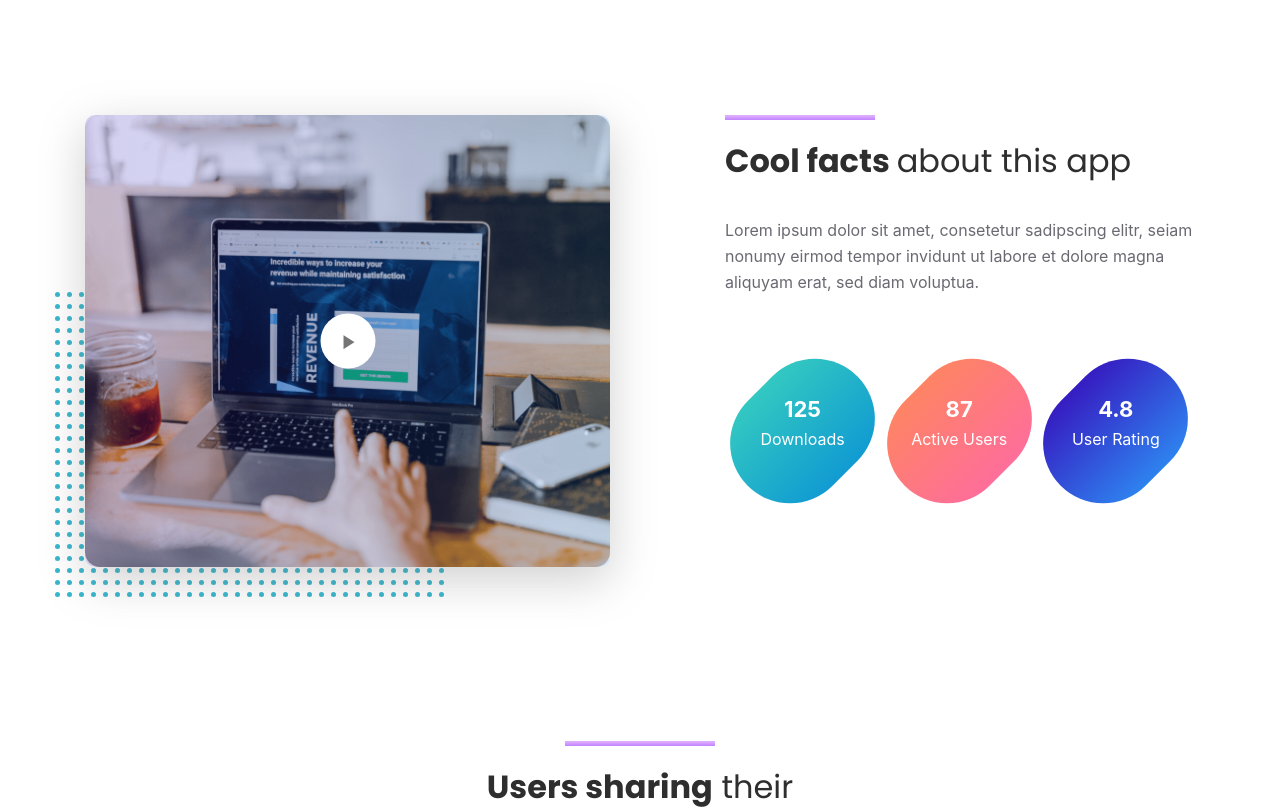
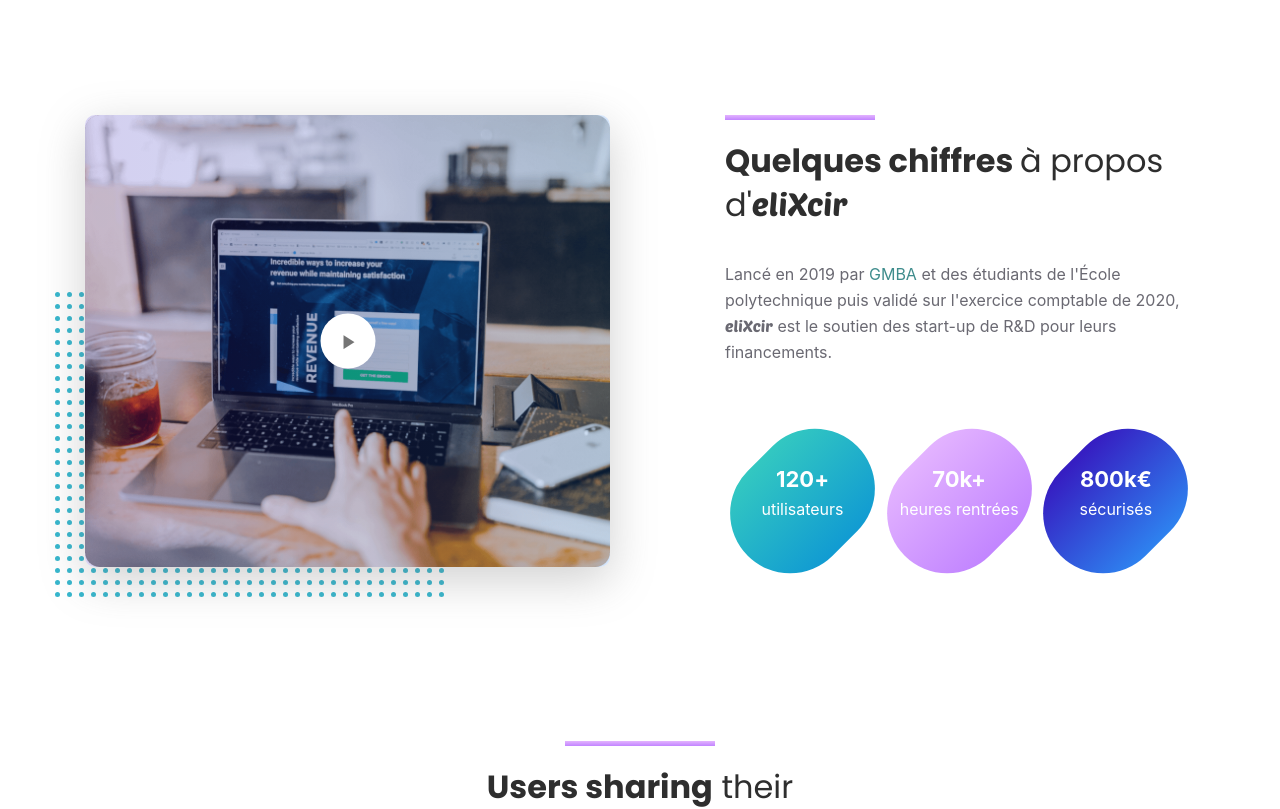
Before and after one commit to romainfd/vue-landing, a Nuxt app: page / in a window 1280 px wide. Shown: the part 3580-4389 px from the top of the page. Built offline with nearby package versions, Linux system fonts and the light colour scheme; what particles.vue would draw is missing.

Commit message:
🖼 TheFacts

```diff
--- a/assets/basic/assets/css/style.css
+++ b/assets/basic/assets/css/style.css
@@ -1094,9 +1094,9 @@
       background: -o-linear-gradient(#33c8c1 0%, #119bd2 100%);
       background: linear-gradient(#33c8c1 0%, #119bd2 100%); }
     .counter-wrapper .single-counter.counter-color-2::before {
-      background: -webkit-linear-gradient(#fe8464 0%, #fe6e9a 100%);
-      background: -o-linear-gradient(#fe8464 0%, #fe6e9a 100%);
-      background: linear-gradient(#fe8464 0%, #fe6e9a 100%); }
+      background: -webkit-linear-gradient(#e3b3ff 0%, #c285ff 100%);
+      background: -o-linear-gradient(#e3b3ff 0%, #c285ff 100%);
+      background: linear-gradient(#e3b3ff 0%, #c285ff 100%); }
     .counter-wrapper .single-counter.counter-color-3::before {
       background: -webkit-linear-gradient(#361cc1 0%, #2e82ef 100%);
       background: -o-linear-gradient(#361cc1 0%, #2e82ef 100%);
--- a/components/TheFacts.vue
+++ b/components/TheFacts.vue
@@ -24,9 +24,7 @@
                 <div class="line" />
                 <h3 class="title" v-html="title" />
               </div> <!-- section title -->
-              <p class="text">
-                {{ content }}
-              </p>
+              <p class="text" v-html="content" />
             </div> <!-- counter content -->
             <div class="row no-gutters">
               <div v-for="(counter, index) in counters" :key="counter.name" class="col-4">
@@ -35,7 +33,7 @@
                   :class="'counter-color-' + (index + 1)"
                 >
                   <div class="counter-items text-center">
-                    <span class="count"><span class="counter">{{ counter.count }}</span>{{ counter.unit }}</span>
+                    <span class="count"><span class="counter">{{ counter.count }}</span>{{ counter.units }}</span>
                     <p class="text">
                       {{ counter.name }}
                     </p>
@@ -59,21 +57,21 @@
   data () {
     return {
       videoPreview: require('~/assets/basic/assets/images/video.png'),
-      videoUrl: 'https://www.youtube.com/watch?v=r44RKWyfcFw',
-      title: 'Cool facts <span>about this app</span>',
-      content: 'Lorem ipsum dolor sit amet, consetetur sadipscing elitr, seiam nonumy eirmod tempor invidunt ut labore et dolore magna aliquyam erat, sed diam voluptua.',
+      videoUrl: 'https://www.youtube.com/watch?v=k9JfhixSqRQ',
+      title: "Quelques chiffres <span>à propos d'</span><span class='logo-font'>eliXcir</span>",
+      content: "Lancé en 2019 par <a href='https://www.gmba-allinial.com/fr/qui-sommes-nous/le-groupe-en-bref'>GMBA</a> et des étudiants de l'École polytechnique puis validé sur l'exercice comptable de 2020, <span class='logo-font'>eliXcir</span> est le soutien des start-up de R&D pour leurs financements.",
       counters: [{
-        count: 125,
-        units: 'K',
-        name: 'Downloads'
+        count: 120,
+        units: '+',
+        name: 'utilisateurs'
       }, {
-        count: 87,
-        units: 'K',
-        name: 'Active Users'
+        count: 70,
+        units: 'k+',
+        name: 'heures rentrées'
       }, {
-        count: 4.8,
-        units: '',
-        name: 'User Rating'
+        count: 800,
+        units: 'k€',
+        name: 'sécurisés'
       }],
       wp: null
     }
@@ -87,3 +85,10 @@
   }
 }
 </script>
+
+<style>
+a.video-popup:hover {
+  background-color: #eee;
+  text-decoration: none;
+}
+</style>
--- a/pages/index.vue
+++ b/pages/index.vue
@@ -98,11 +98,11 @@
   color: #3E8C8C;
 }
 
-.about-content p.text a {
+p.text a {
   color: #3E8C8C;
 }
 
-.about-content p.text a:hover {
+p.text a:hover {
   color: #D2BCE0 !important;
   font-weight: bold;
   text-decoration: underline;
```
